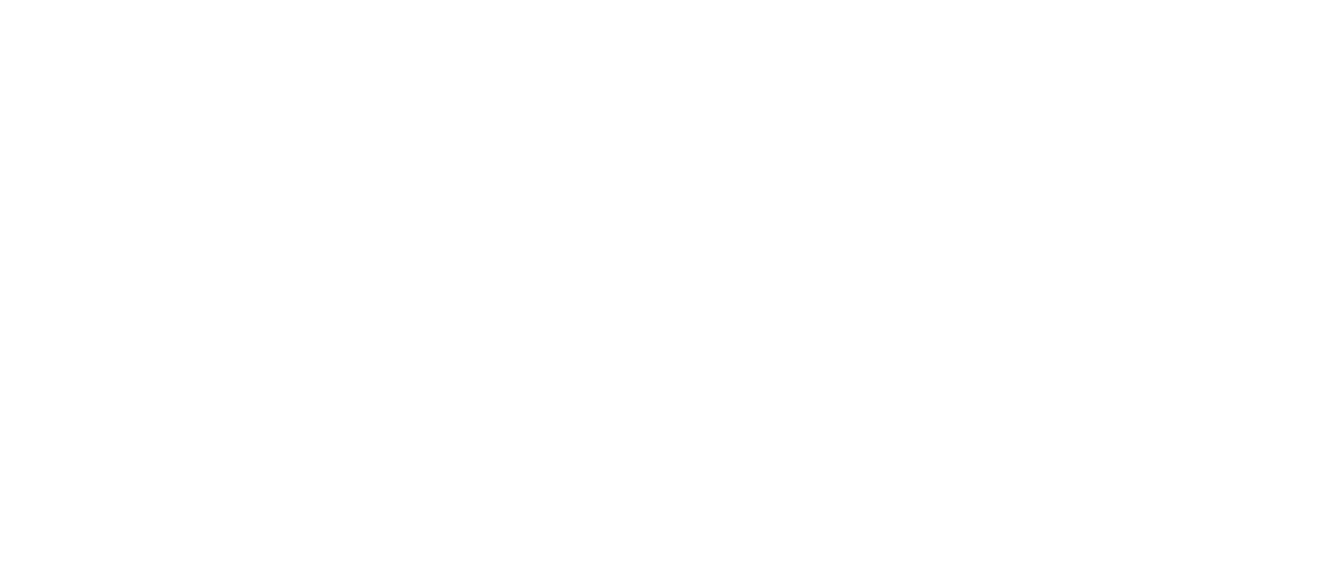
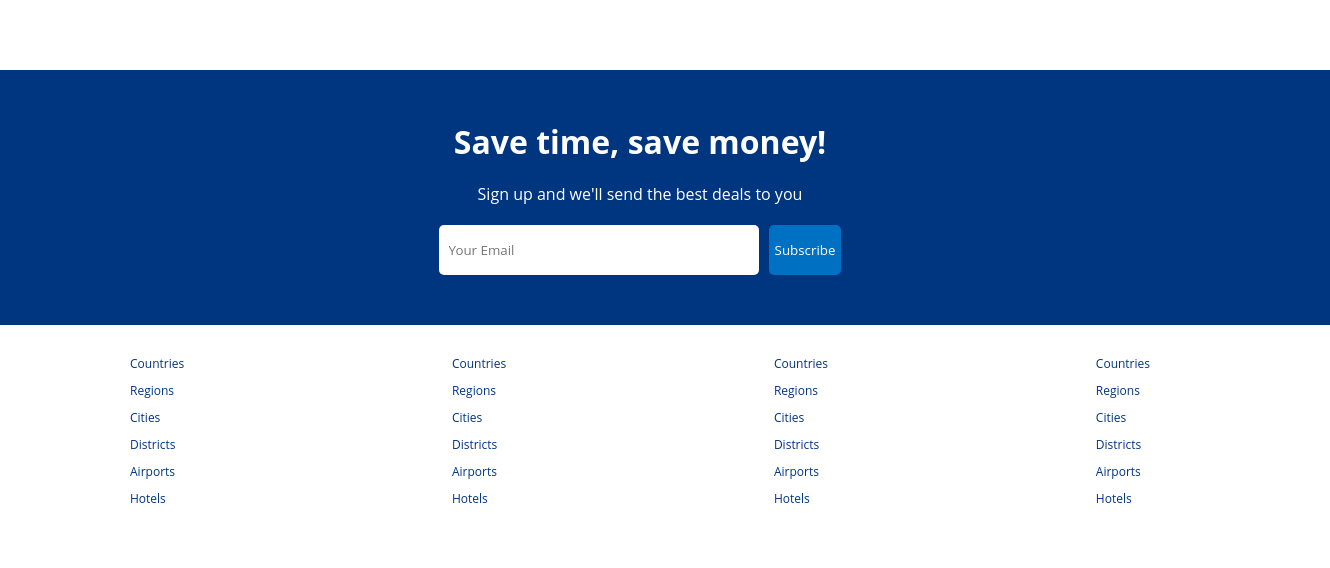
Before and after one commit to emrecan-balgun/mern-booking-app, a React (Create React App) app in the folder client/: page / in a window 1280 px wide. Shown: the part 1469-2037 px from the top of the page, 1330 px wide, since content can reach past the window. Before the commit the page ends 1459 px from the top, so only its background shows below. Built offline with nearby package versions, Linux system fonts and the light colour scheme.

Commit message:
add footer and mail list component

```diff
--- /dev/null
+++ b/client/src/components/footer/Footer.js
@@ -0,0 +1,46 @@
+import React from 'react'
+import "./footer.css";
+
+function Footer() {
+  return (
+    <div className='footer'>
+      <div className="fLists">
+        <ul className="fList">
+          <li className="fListItem">Countries</li>
+          <li className="fListItem">Regions</li>
+          <li className="fListItem">Cities</li>
+          <li className="fListItem">Districts</li>
+          <li className="fListItem">Airports</li>
+          <li className="fListItem">Hotels</li>
+        </ul>
+        <ul className="fList">
+          <li className="fListItem">Countries</li>
+          <li className="fListItem">Regions</li>
+          <li className="fListItem">Cities</li>
+          <li className="fListItem">Districts</li>
+          <li className="fListItem">Airports</li>
+          <li className="fListItem">Hotels</li>
+        </ul>
+        <ul className="fList">
+          <li className="fListItem">Countries</li>
+          <li className="fListItem">Regions</li>
+          <li className="fListItem">Cities</li>
+          <li className="fListItem">Districts</li>
+          <li className="fListItem">Airports</li>
+          <li className="fListItem">Hotels</li>
+        </ul>
+        <ul className="fList">
+          <li className="fListItem">Countries</li>
+          <li className="fListItem">Regions</li>
+          <li className="fListItem">Cities</li>
+          <li className="fListItem">Districts</li>
+          <li className="fListItem">Airports</li>
+          <li className="fListItem">Hotels</li>
+        </ul>
+      </div>
+      <div className="fText">Copyright © 2023 EB Booking</div>
+    </div>
+  )
+}
+
+export default Footer
--- /dev/null
+++ b/client/src/components/footer/footer.css
@@ -0,0 +1,23 @@
+.footer {
+  width: 100%;
+  max-width: 1020px;
+  font-size: 12px;
+}
+
+.fLists {
+  width: 100%;
+  display: flex;
+  justify-content: space-between;
+  margin-bottom: 50px;
+}
+
+.fList {
+  list-style: none;
+  padding: 0;
+}
+
+.fListItem {
+  margin-bottom: 10px;
+  color: #003580;
+  cursor: pointer;
+}
--- /dev/null
+++ b/client/src/components/mailList/MailList.js
@@ -0,0 +1,17 @@
+import React from 'react'
+import "./mailList.css";
+
+function MailList() {
+  return (
+    <div className='mail'>
+      <h1 className="mailTitle">Save time, save money!</h1>
+      <span className="mailDesc">Sign up and we'll send the best deals to you</span>
+      <div className="mailInputContainer">
+        <input type="text" placeholder='Your Email' />
+        <button>Subscribe</button>
+      </div>
+    </div>
+  )
+}
+
+export default MailList
--- /dev/null
+++ b/client/src/components/mailList/mailList.css
@@ -0,0 +1,30 @@
+.mail {
+  width: 100%;
+  margin-top: 50px;
+  background-color: #003580;
+  color: white;
+  display: flex;
+  flex-direction: column;
+  align-items: center;
+  gap: 20px;
+  padding: 50px;
+}
+
+.mailInputContainer>input {
+  width: 300px;
+  height: 30px;
+  padding: 10px;
+  border: none;
+  margin-right: 10px;
+  border-radius: 5px;
+}
+
+.mailInputContainer>button {
+  height: 50px;
+  background-color: #0071c2;
+  color: white;
+  font-weight: 500;
+  border: none;
+  border-radius: 5px;
+  cursor: pointer;
+}
--- a/client/src/pages/home/Home.js
+++ b/client/src/pages/home/Home.js
@@ -1,7 +1,9 @@
 import React from "react";
 import Featured from "../../components/featured/Featured";
 import FeaturedProperties from "../../components/featuredProperties/FeaturedProperties";
+import Footer from "../../components/footer/Footer";
 import Header from "../../components/header/Header";
+import MailList from "../../components/mailList/MailList";
 import Navbar from "../../components/navbar/Navbar";
 import PropertyList from "../../components/propertyList/PropertyList";
 import "./home.css";
@@ -17,6 +19,8 @@
         <PropertyList />
         <h1 className="homeTitle">Homes guests love</h1>
         <FeaturedProperties />
+        <MailList />
+        <Footer />
       </div>
     </div>
   );
```
